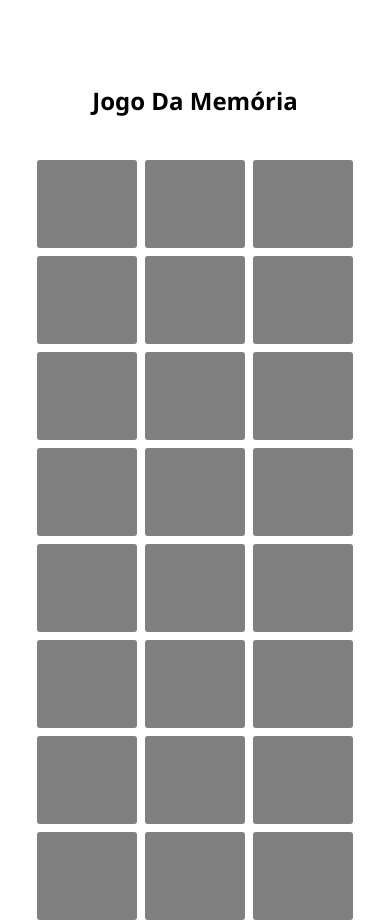
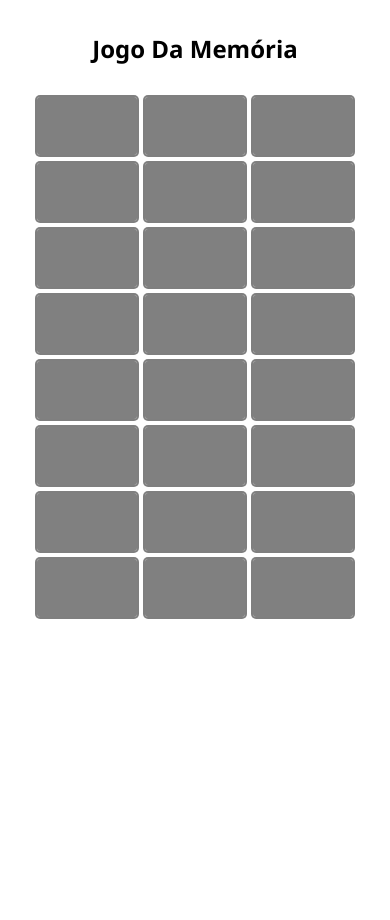
Before and after one commit to barbosadiego/jogo-memoria, a React (Create React App) app: page / in a window 390 px wide. After the commit the page ends 844 px from the top, so only its background shows below. Built offline with nearby package versions, Linux system fonts and the light colour scheme.

Commit message:
update project css

```diff
--- a/src/App.scss
+++ b/src/App.scss
@@ -19,5 +19,8 @@
     text-transform: capitalize;
     text-align: center;
     margin: 10vh 0 5vh;
+    @media screen and (max-width: 600px) {
+      margin: 2rem 0;
+    }
   }
 }
--- a/src/components/grid/Grid.scss
+++ b/src/components/grid/Grid.scss
@@ -4,6 +4,7 @@
   justify-content: center;
   align-content: center;
   gap: 0.5rem;
+  margin-bottom: 2rem;
 
   .btn {
     background-color: rgba(128, 128, 128, 0.3);
@@ -15,7 +16,11 @@
     align-items: center;
     justify-content: center;
     transform: rotateY(-180deg);
-    transition: transform 0.3s;
+    transition: all 0.3s;
+    box-shadow: 0 0 0 2px rgb(0, 0, 0, 0.5);
+    @media screen and (max-width: 600px) {
+      padding: 5px;
+    }
 
     &.turned {
       transform: rotateY(0deg);
```
